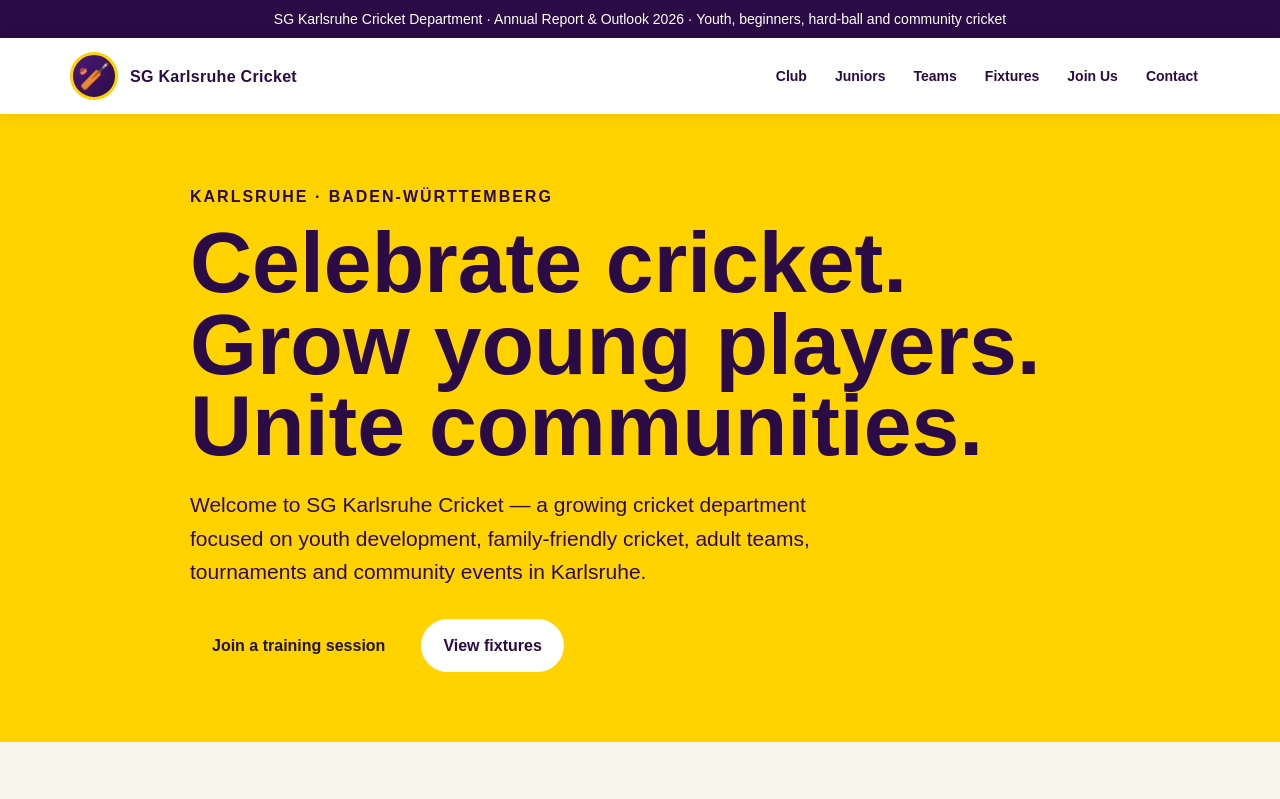
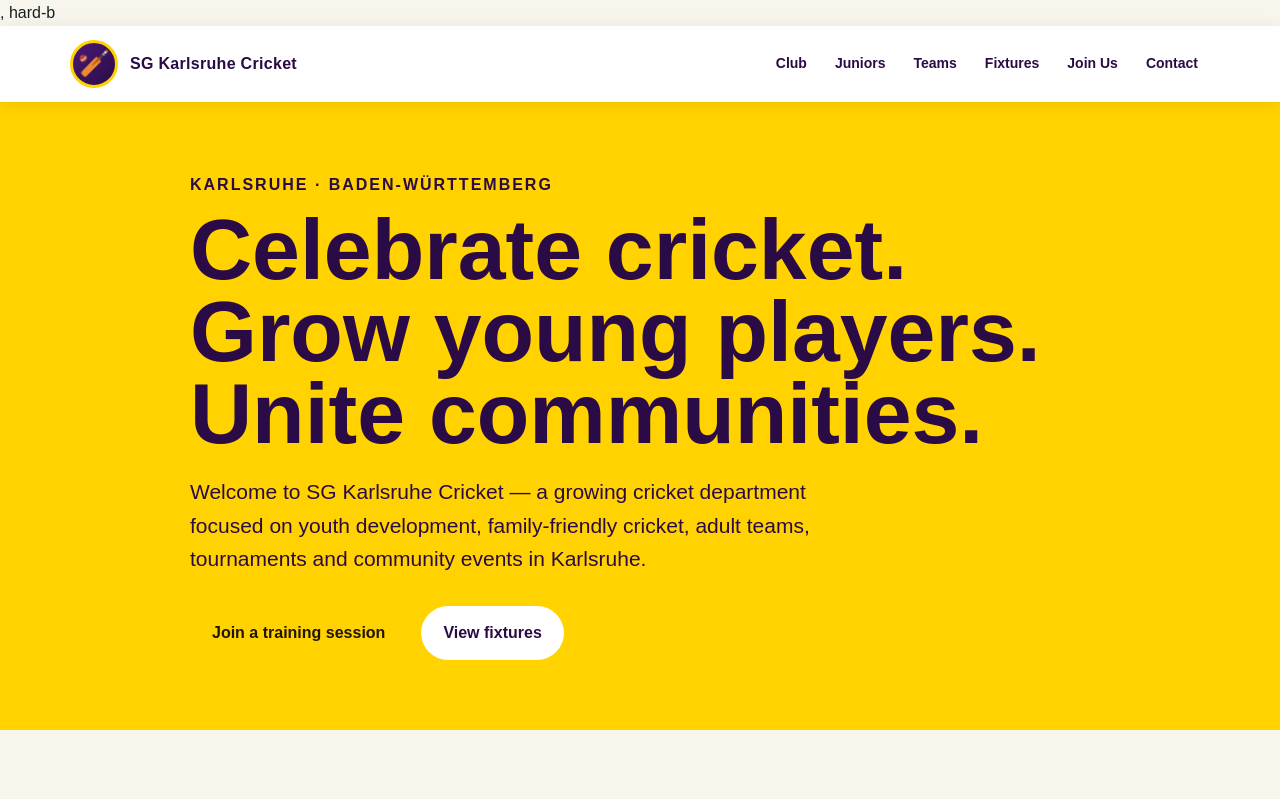
Before and after one commit to SGKarlsruhe-Cricket/Website, a plain HTML site: page index.html in a window 1280 px wide. Shown: the top 799 px of the page. Drawn offline with Linux system fonts and the light colour scheme.

Commit message:
Update index.html

```diff
--- a/index.html
+++ b/index.html
@@ -318,8 +318,7 @@
   </style>
 </head>
 <body>
-  <div class="topbar">SG Karlsruhe Cricket Department · Annual Report & Outlook 2026 · Youth, beginners, hard-ball and community cricket</div>
-
+, hard-b
   <header>
     <div class="nav-wrap">
       <a class="brand" href="#top">
```
